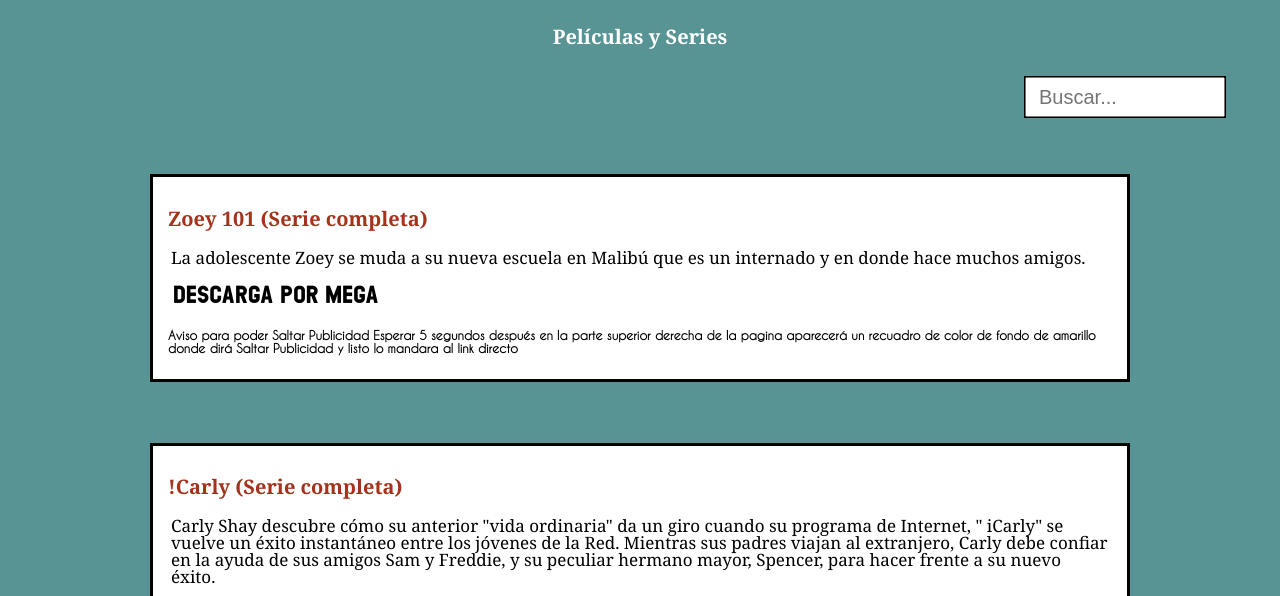
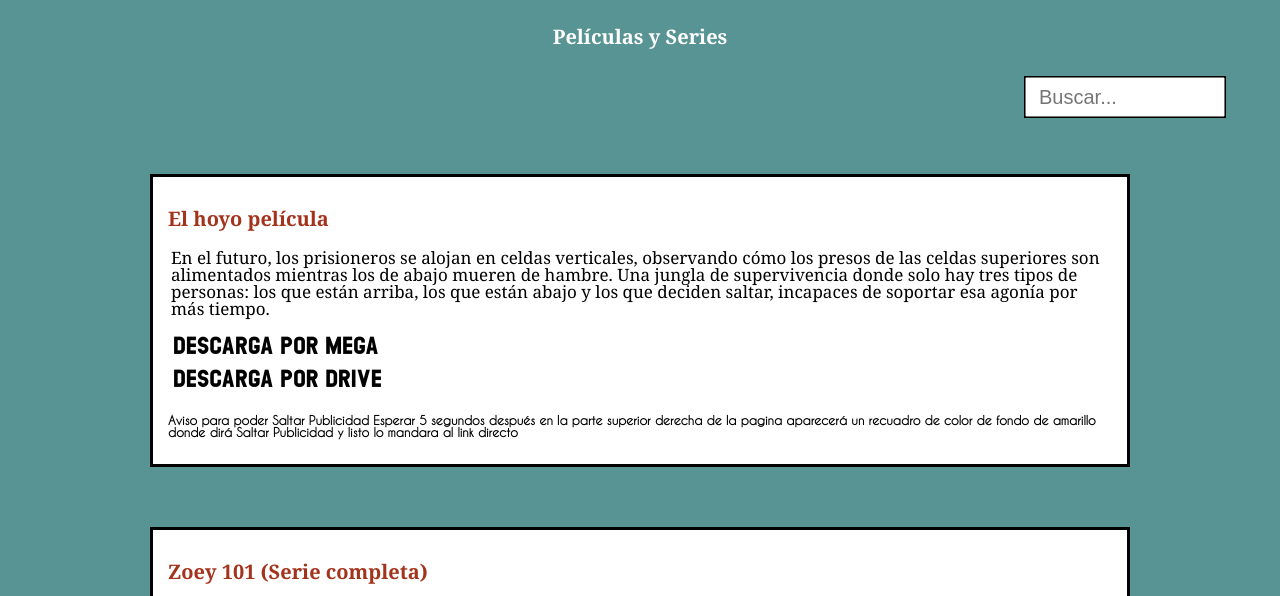
Before and after one commit to Imperio-SoWare/Imperio-SoWare, a plain HTML site: page peli.html in a window 1280 px wide. Shown: the part 202-798 px from the top of the page. Drawn offline with Linux system fonts and the light colour scheme.

Commit message:
Add files via upload

```diff
--- a/peli.html
+++ b/peli.html
@@ -100,6 +100,7 @@
                     <tr><td><a href="peli.html#zoey">Zoey 101 (Serie Completa)</a></td></tr>
                     <tr><td><a href="otros.html#java">Curso de java aporte masivo</a></td></tr>
                     <tr><td><a href="otros.html#hacking2">Hacking aporte masivo</a></td></tr>
+                    <tr><td><a href="peli.html#hoyo">El hoyo película</a></td></tr>
 
                 </tbody>
             </table>
@@ -107,6 +108,17 @@
     </div>
 </div>
 <script src="js/search.js"></script>
+
+<div id="sobra"></div>
+<section id="main">
+<H1 id="hoyo">El hoyo película</H1>
+<P>En el futuro, los prisioneros se alojan en celdas verticales, observando cómo los presos de las celdas superiores son alimentados mientras los de abajo mueren de hambre. Una jungla de supervivencia donde solo hay tres tipos de personas: los que están arriba, los que están abajo y los que deciden saltar, incapaces de soportar esa agonía por más tiempo.
+</P>
+<a class="botonm" href="http://raboninco.com/6ygp" target="_blank">Descarga por mega</a><br><br>
+<a class="botona" href="http://raboninco.com/6ygR" target="_blank">Descarga por drive</a><br><br>
+<h2>Aviso para poder Saltar Publicidad Esperar 5 segundos después en la parte superior derecha de la pagina
+aparecerá un recuadro de color de fondo de amarillo donde dirá Saltar Publicidad y listo lo mandara al link directo</h2>
+</section>
 
 <div id="sobra"></div>
 <section id="main">
```
Also changed, not shown: app.html (+1 -0 lines), index.html (+1 -0 lines), otros.html (+1 -0 lines), pro.html (+1 -0 lines).
